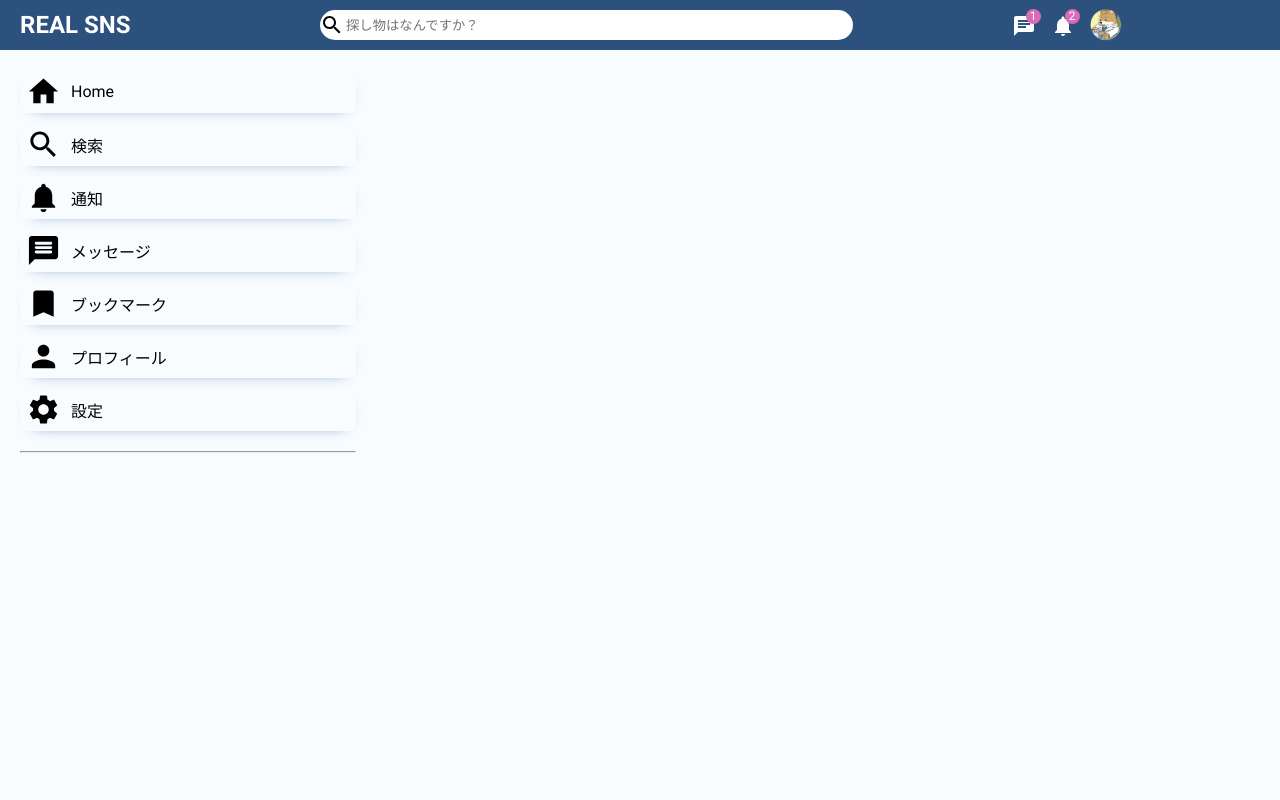
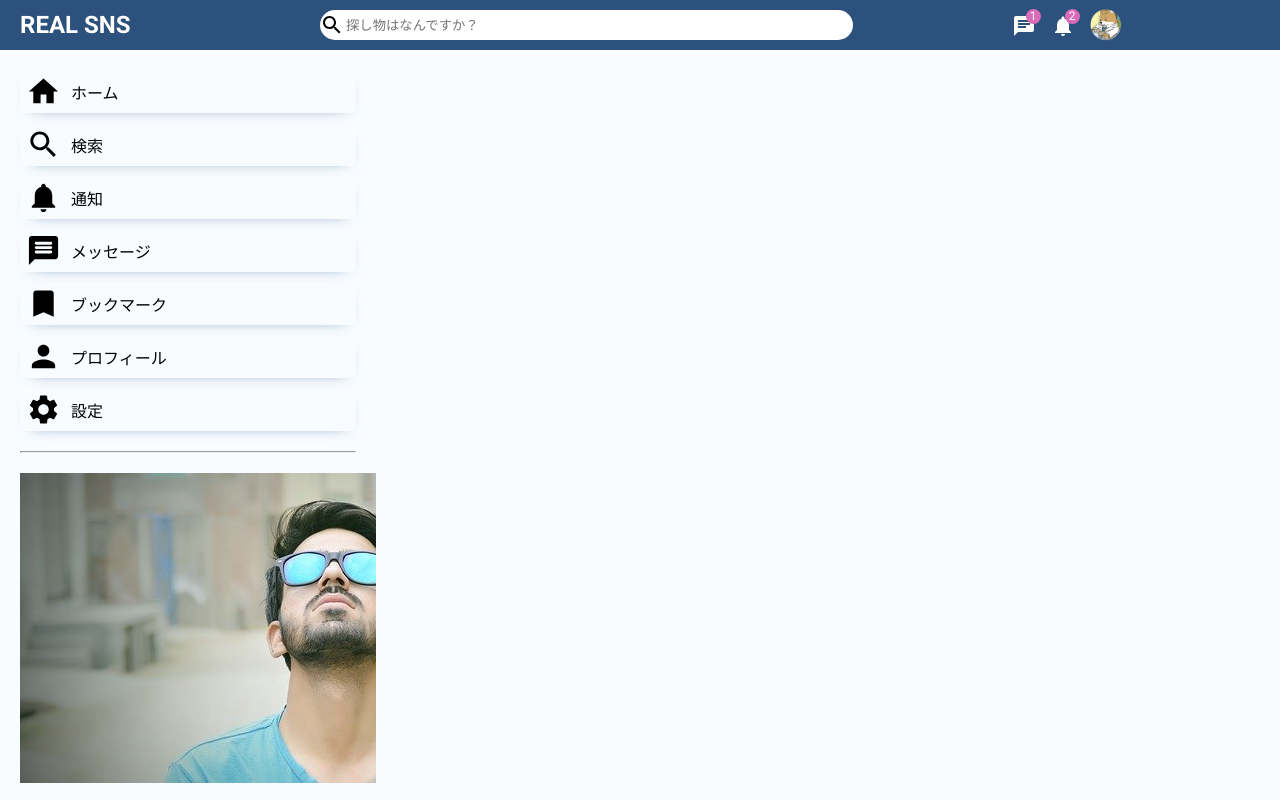
Before and after one commit to canopus-m-satoshi/real-sns, a React (Vite) app in the folder frontend/: page / in a window 1280 px wide. Built offline with nearby package versions, Linux system fonts and the light colour scheme.

Commit message:
46. Sidebarコンポーネントの雛形をHTMLで作成しよう

```diff
--- a/frontend/src/components/sidebar/Sidebar.jsx
+++ b/frontend/src/components/sidebar/Sidebar.jsx
@@ -18,7 +18,7 @@ const Sidebar = () => {
         <ul className="sidebarList">
           <li className="sidebarListItem">
             <Home className="sidebarIcon" />
-            <span className="sidarListItemText">Home</span>
+            <span className="sidarListItemText">ホーム</span>
           </li>
           <li className="sidebarListItem">
             <Search className="sidebarIcon" />
@@ -46,7 +46,12 @@ const Sidebar = () => {
           </li>
         </ul>
         <hr className="sidebarHr" />
-        <ul className="sidebarFriendList"></ul>
+        <ul className="sidebarFriendList">
+          <li className="sidebarFriendListItem">
+            <img src="/assets/person/2.jpeg" alt="" />
+            <span className="sidebarFriendName">Shin Code</span>
+          </li>
+        </ul>
       </div>
     </div>
   )
```
